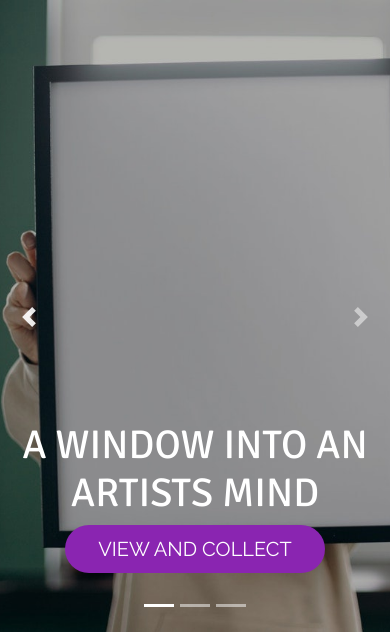
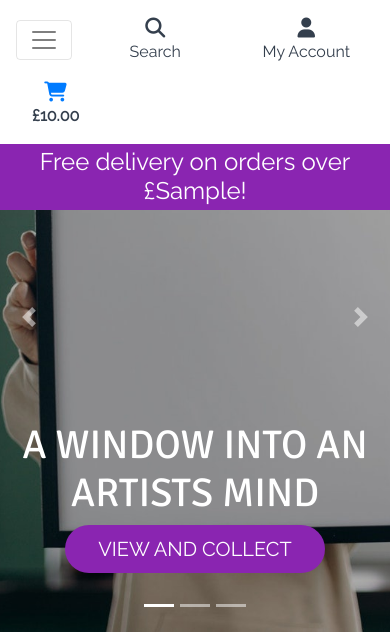
Before and after one commit to anthonybguillermo/picturesque, a Django app: template webpages/templates/index.html in a window 390 px wide; the page is wider, and only the part inside the window is pictured. Shown: the top 632 px of that part. Run offline with Django 3.2, Linux system fonts and the light colour scheme; the template is opened without the code that fills it: most values are stand-ins (such as "Sample title", 1, 10 or a date in 2020); parts of the project's set-up code (start-up, migrations or seed data) failed here and were passed over; some libraries are stand-ins or nearby versions.

Commit message:
Added main navbar, mobile navbar and banner

```diff
--- a/static/css/base.css
+++ b/static/css/base.css
@@ -182,6 +182,14 @@ h3, h4, h5, p {
     border: 1px solid #343f4d!important;
 }
 
+.bg-purple {
+    background: #8a25b1!important;;
+}
+
+.bg-purple h4 {
+    color: white;
+}
+
 /* -------------------------------- Media Queries */
 
 /* Slightly larger container on xl screens */
@@ -201,7 +209,7 @@ h3, h4, h5, p {
         z-index: 1030;
     }
 
-/*   .header-container {
+   .header-container {
         padding-top: 164px;
     }
 }
--- a/templates/base.html
+++ b/templates/base.html
@@ -98,6 +98,20 @@
                 </ul>
             </div>
         </div>
+        <div class="row bg-white">
+            <nav class="navbar navbar-expand-lg navbar-light w-100">
+                <button class="navbar-toggler" type="button" data-toggle="collapse" data-target="#main-nav" aria-controls="main-nav" aria-expanded="false" aria-label="Toggle navigation">
+                    <span class="navbar-toggler-icon"></span>
+                </button>
+                {% include 'includes/mobile-top-header.html' %}
+                {% include 'includes/main-nav.html' %}
+            </nav>
+        </div>
+        <div id="delivery-banner" class="row text-center">
+            <div class="col bg-purple text-white">
+                <h4 class="logo-font my-1">Free delivery on orders over £{{ free_shipping_threshold }}!</h4>
+            </div>
+        </div>
     </header>
 
     {% if messages %}
--- /dev/null
+++ b/templates/includes/main-nav.html
@@ -0,0 +1,44 @@
+<div class="collapse navbar-collapse" id="main-nav">
+    <ul class="navbar-nav w-auto mx-auto">
+        <li class="nav-item dropdown">
+            <a class="logo-font font-weight-bold nav-link text-black mr-5" href="#" id="home-link">
+                Home
+            </a>
+        </li>
+
+        <li class="nav-item dropdown">
+            <a class="logo-font font-weight-bold nav-link text-black mr-5" href="#" id="all-posters-link" data-toggle="dropdown" aria-haspopup="true" aria-expanded="false">
+                All Posters
+            </a>
+            <div class="dropdown-menu border-0" aria-labelledby="all-posters-link">
+                <a href="" class="dropdown-item">By Price</a>
+                <a href="" class="dropdown-item">By Rating</a>
+                <a href="" class="dropdown-item">By Category</a>
+                <a href="" class="dropdown-item">By Artist</a>
+                <a href="" class="dropdown-item">All Posters</a>
+            </div>
+        </li>
+
+        <li class="nav-item dropdown">
+            <a class="logo-font font-weight-bold nav-link text-black mr-5" href="#" id="category-link" data-toggle="dropdown" aria-haspopup="true" aria-expanded="false">
+                Categories
+            </a>
+            <div class="dropdown-menu border-0" aria-labelledby="category-link">
+                <a href="" class="dropdown-item">Artistic</a>
+                <a href="" class="dropdown-item">Cityscape</a>
+                <a href="" class="dropdown-item">Food</a>
+                <a href="" class="dropdown-item">Nature</a>
+                <a href="" class="dropdown-item">People</a>
+                <a href="" class="dropdown-item">Pop Culture</a>
+                <a href="" class="dropdown-item">Text Art</a>
+                <a href="" class="dropdown-item">Travel</a>
+            </div>
+        </li>
+
+        <li class="nav-item dropdown">
+            <a class="logo-font font-weight-bold nav-link text-black" href="#" id="about-us-link">
+                About Us
+            </a>
+        </li>
+    </ul>
+</div>
--- /dev/null
+++ b/templates/includes/mobile-top-header.html
@@ -0,0 +1,56 @@
+<li class="list-inline-item">
+    <a class="text-black nav-link d-block d-lg-none" href="#" id="mobile-search" data-toggle="dropdown" aria-haspopup="true" aria-expanded="false">
+        <div class="text-center">
+            <div><i class="fas fa-search fa-lg"></i></div>
+            <p class="my-0">Search</p>
+        </div>
+    </a>
+    <div class="dropdown-menu border-0 w-100 p-3 rounded-0 my-0" aria-labelledby="mobile-search">
+        <form class="form" method="GET" action="">
+            <div class="input-group w-100">
+                <input class="form-control border border-black rounded-0" type="text" name="q" placeholder="Search our site">
+                <div class="input-group-append">
+                    <button class="form-control form-control btn search-btn border border-black rounded-0" type="submit">
+                        <span class="icon">
+                            <i class="fas fa-search"></i>
+                        </span>
+                    </button>
+                </div>
+            </div>
+        </form>
+    </div>
+</li>
+<li class="list-inline-item dropdown">
+    <a class="text-black nav-link d-block d-lg-none" href="#" id="user-options" data-toggle="dropdown" aria-haspopup="true" aria-expanded="false">
+        <div class="text-center">
+            <div><i class="fas fa-user fa-lg"></i></div>
+            <p class="my-0">My Account</p>
+        </div>
+    </a>
+    <div class="dropdown-menu border-0" aria-labelledby="user-options">
+        {% if request.user.is_authenticated %}
+            {% if request.user.is_superuser %}
+                <a href="{% url 'account_logout' %}" class="dropdown-item">Product Management</a>
+            {% endif %}
+            <a href="" class="dropdown-item">My Profile</a>
+            <a href="{% url 'account_logout' %}" class="dropdown-item">Logout</a>
+        {% else %}
+            <a href="{% url 'account_signup' %}" class="dropdown-item">Register</a>
+            <a href="{% url 'account_login' %}" class="dropdown-item">Login</a>
+        {% endif %}
+    </div>
+</li>
+<li class="list-inline-item">
+    <a class="{% if grand_total %}text-primary font-weight-bold{% else %}text-black{% endif %} nav-link d-block d-lg-none" href="">
+        <div class="text-center">
+            <div><i class="fas fa-shopping-cart fa-lg"></i></div>
+            <p class="my-0">
+                {% if grand_total %}
+                    £{{ grand_total|floatformat:2 }}
+                {% else %}
+                    £0.00
+                {% endif %}
+            </p>
+        </div>
+    </a>
+</li>
```
